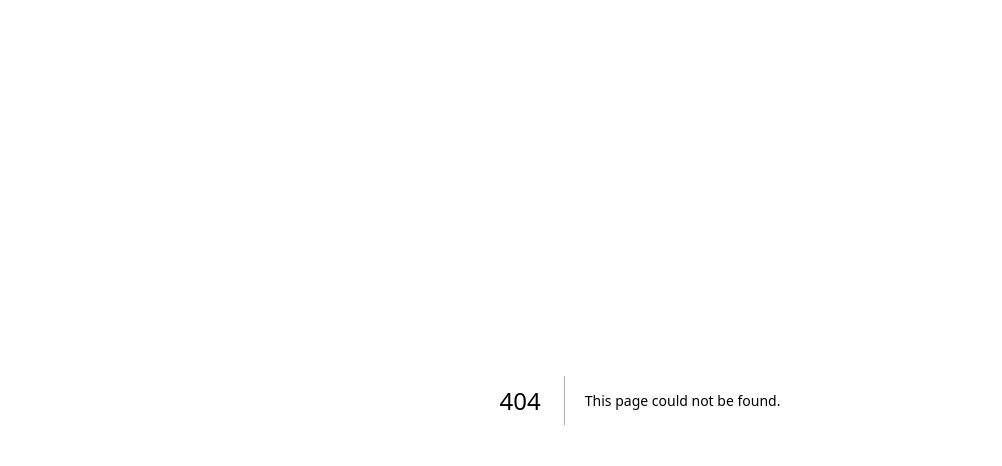
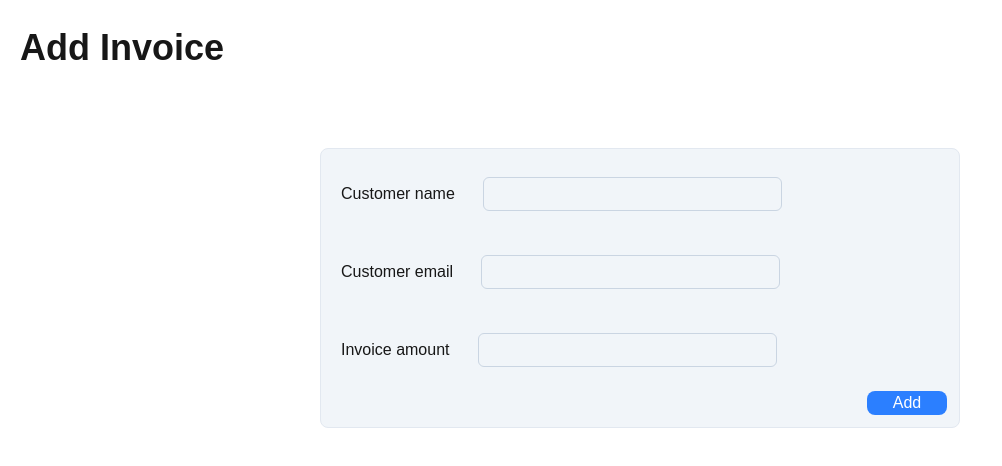
Before and after one commit to johnhm22/pagination-invoices, a Next.js app: page /add-invoice in a window 1280 px wide. Before the commit this address had no page. Shown: the top 466 px of the page, without its empty margins (0-1002 px from the left). Built offline with nearby package versions, Linux system fonts and the light colour scheme; no server answers.

Commit message:
Creating new add-invoice page

```diff
--- /dev/null
+++ b/src/app/add-invoice/page.tsx
@@ -0,0 +1,50 @@
+import Form from "next/form";
+
+import { addInvoice } from "@/src/data-access/invoices";
+
+const page = () => {
+	return (
+		<main className="min-h-screen">
+			<h1 className="text-4xl font-bold ml-5 mt-7">Add Invoice</h1>
+			<Form
+				action={addInvoice}
+				className="relative p-5 pt-7 bg-slate-100 rounded-lg w-1/2 min-h-2/3 mx-auto mt-20 flex flex-col gap-11 border border-slate-200"
+			>
+				<div className="">
+					<label htmlFor="name">
+						Customer name
+						<input
+							required
+							type="text"
+							className="hover:shadow-lg border border-slate-300 rounded-md ml-7 pl-2 py-1 w-1/2 focus:bg-slate-100"
+							name="name"
+						/>
+					</label>
+				</div>
+				<label htmlFor="email">
+					Customer email
+					<input
+						required
+						type="email"
+						name="email"
+						className="hover:shadow-lg border border-slate-300 rounded-md ml-7 pl-2 py-1 w-1/2 focus:bg-slate-100"
+					/>
+				</label>
+				<label htmlFor="amount">
+					Invoice amount
+					<input
+						required
+						type="text"
+						name="amount"
+						className="hover:shadow-lg mb-10 border border-slate-300 rounded-md ml-7 pl-2 py-1 w-1/2 focus:bg-slate-100"
+					/>
+				</label>
+				<button className="absolute bottom-3 right-3 w-20 rounded-lg bg-blue-500 text-white">
+					Add
+				</button>
+			</Form>
+		</main>
+	);
+};
+
+export default page;
```
